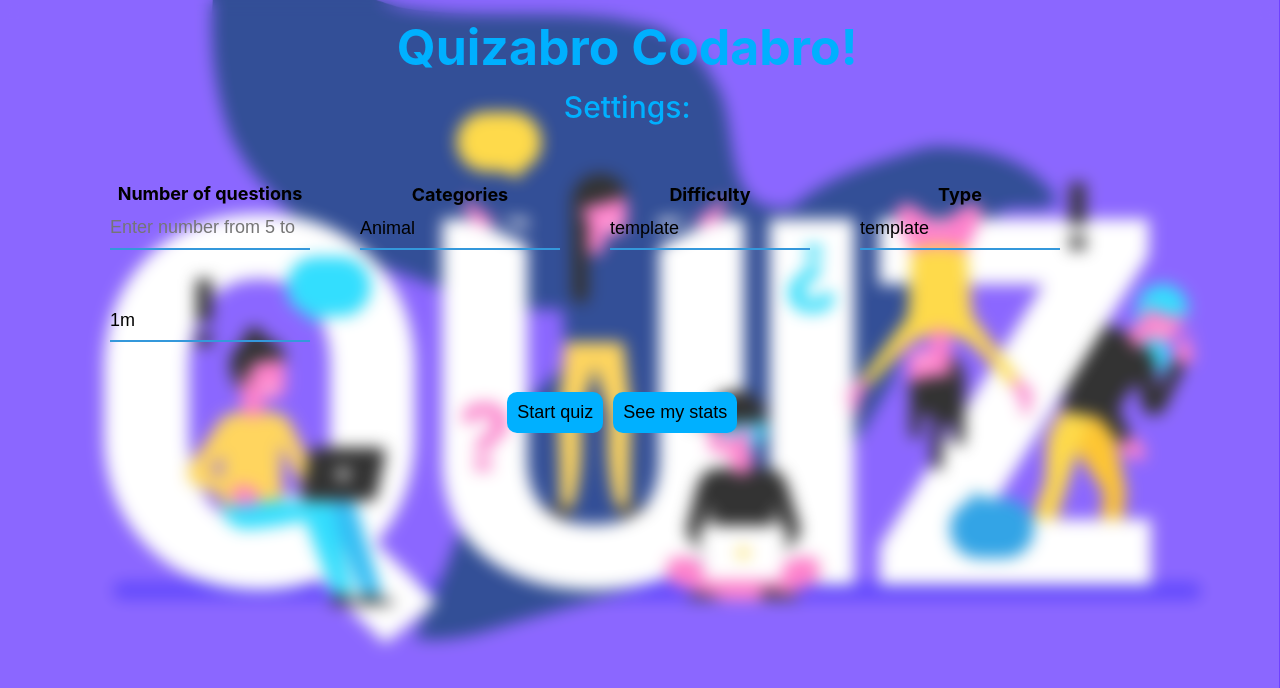
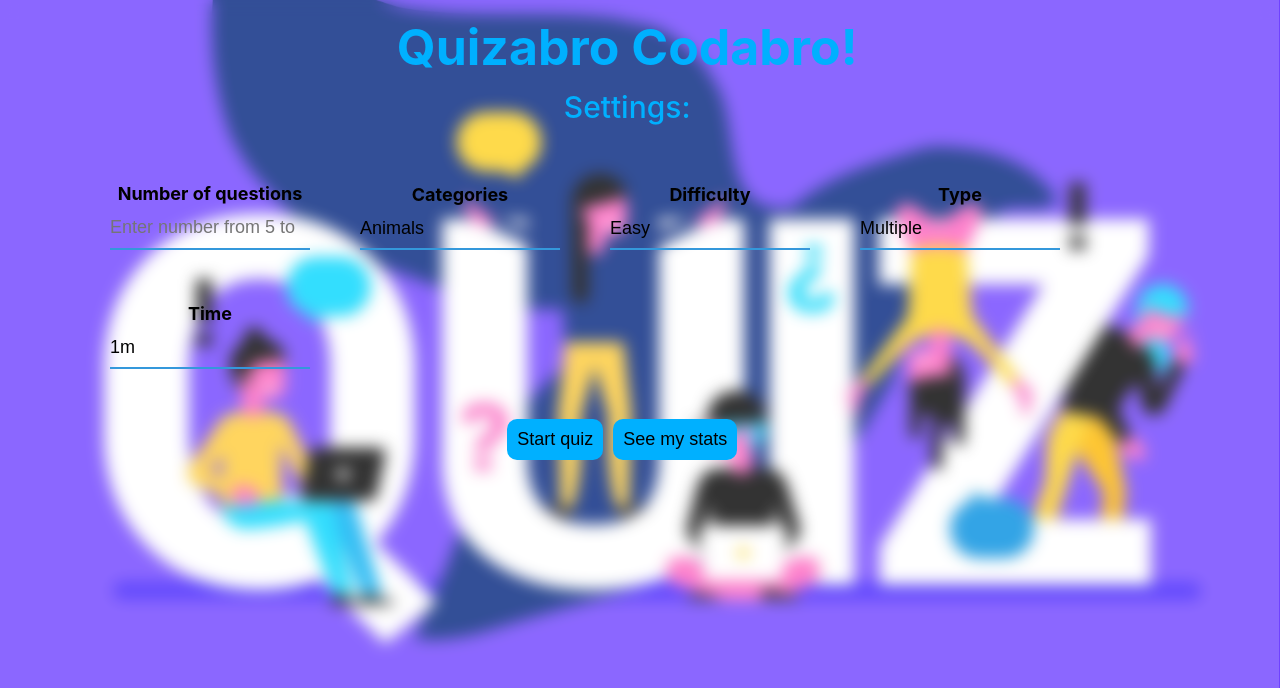
Before and after one commit to Derrsa/React__HomeWork, a React (Vite) app in the folder HomeWork_One/Quiz_Template/: page / in a window 1280 px wide. Shown: the top 688 px of the page. Built offline with nearby package versions, Linux system fonts and the light colour scheme.

Commit message:
add: change Context and add uuid got keys

```diff
--- a/HomeWork_One/Quiz_Template/package.json
+++ b/HomeWork_One/Quiz_Template/package.json
@@ -11,7 +11,8 @@
   },
   "dependencies": {
     "react": "^18.3.1",
-    "react-dom": "^18.3.1"
+    "react-dom": "^18.3.1",
+    "uuidv4": "^6.2.13"
   },
   "devDependencies": {
     "@types/react": "^18.3.3",
--- a/HomeWork_One/Quiz_Template/src/App.tsx
+++ b/HomeWork_One/Quiz_Template/src/App.tsx
@@ -5,18 +5,20 @@ import {Button} from "./components/buttons/Button.tsx";
 import SelectTime from "./components/inputs/SelectTime.tsx";
 import {useContext} from "react";
 import {SettingsContext} from "./components/Context.tsx";
+import {typeOptions} from "./mockData/data.ts";
+
 
 function App() {
-    const {category} = useContext(SettingsContext)
+    const {categoryOptions,difficultyOptions} = useContext(SettingsContext)
   return (
       <>
           <h1>Quizabro Codabro!</h1>
           <h2>Settings:</h2>
           <div className='main__wrapper'>
               <Input/>
-              <Select category={'Categories'} options={category}/>
-              <Select category={'Difficulty'}/>
-              <Select category={'Type'}/>
+              <Select category={'Categories'} options={categoryOptions}/>
+              <Select category={'Difficulty'} options={difficultyOptions}/>
+              <Select category={'Type'} options={typeOptions}/>
               <SelectTime/>
 
           </div>
--- a/HomeWork_One/Quiz_Template/src/components/Context.tsx
+++ b/HomeWork_One/Quiz_Template/src/components/Context.tsx
@@ -1,14 +1,14 @@
 import {createContext, useState} from "react";
+import {difficultyOptions,typeOptions,timeOptions,categoryOptions} from "../mockData/data.ts";
 
 export const SettingsContext = createContext({
 })
 
 export const SettingsProvider = ({children}) => {
-    const [category,setCategory] = useState(['Animal', 'Cars'])
-    const [time,setTime] = useState(['1m','2m','5m'])
+
 
     return(
-        <SettingsContext.Provider value = {{category,time}} >
+        <SettingsContext.Provider value = {{difficultyOptions,typeOptions,timeOptions,categoryOptions}} >
             {children}
         </SettingsContext.Provider>
     )
--- a/HomeWork_One/Quiz_Template/src/components/inputs/Select.tsx
+++ b/HomeWork_One/Quiz_Template/src/components/inputs/Select.tsx
@@ -1,14 +1,17 @@
 import './Select.css'
+import { v4 as uuidv4 } from 'uuid'
+
 function Select({category,options}) {
+    console.log(options)
     return(
         <>
             <div className='input-container'>
                 <label htmlFor="select" className="select-label">{category}</label>
                 <select name="select-setting" className="select">
                     {
-                        options? options.map((el,index)=>{
+                        options? options.map((el)=>{
                             return (
-                                <option key={index}>{el}</option>
+                                <option key={el.id}>{el.value}</option>
                             )
                         }) : <option value="">template</option>
                     }
--- a/HomeWork_One/Quiz_Template/src/components/inputs/SelectTime.tsx
+++ b/HomeWork_One/Quiz_Template/src/components/inputs/SelectTime.tsx
@@ -1,18 +1,20 @@
 import './Select.css'
 import {SettingsContext} from "../Context.tsx";
 import {useContext} from "react";
+import { v4 as uuidv4 } from 'uuid'
 
-function SelectTime({category}) {
-    const {time} = useContext(SettingsContext)
+function SelectTime() {
+    const {timeOptions} = useContext(SettingsContext)
+    console.log(timeOptions)
     return(
         <>
             <div className='input-container'>
-                <label htmlFor="select" className="select-label">{category}</label>
+                <label htmlFor="select" className="select-label">Time</label>
                 <select name="select-setting" className="select">
                     {
-                        time? time.map((el,index)=>{
+                        timeOptions ? timeOptions.map((el)=>{
                             return (
-                                <option key={index}>{el}</option>
+                                <option key={el.id}>{el.value}</option>
                             )
                         }) : <option value="">template</option>
                     }
--- /dev/null
+++ b/HomeWork_One/Quiz_Template/src/mockData/data.ts
@@ -0,0 +1,60 @@
+import { v4 as uuidv4 } from 'uuid'
+interface IData  {
+    id: string
+    name: string
+}
+
+export const categoryOptions = [
+    {
+        id: uuidv4(),
+        value: 'Animals'
+    },
+    {
+        id: uuidv4(),
+        value: 'Cars'
+    },
+    {
+        id: uuidv4(),
+        value: 'Games'
+    }
+]
+export const timeOptions = [
+    {
+        id: uuidv4(),
+        value: '1m'
+    },
+    {
+        id: uuidv4(),
+        value: '2m'
+    },
+    {
+        id: uuidv4(),
+        value: '5m'
+    }
+]
+
+export const difficultyOptions = [
+    {
+        id: uuidv4(),
+        value: 'Easy'
+    },
+    {
+        id: uuidv4(),
+        value: 'Medium'
+    },
+    {
+        id: uuidv4(),
+        value: 'Hard'
+    }
+]
+
+export const typeOptions = [
+    {
+        id: uuidv4(),
+        value: 'Multiple'
+    },
+    {
+        id: uuidv4(),
+        value: 'One answer'
+    },
+]
```
Also changed, not shown: 1 other file (tests, documents, lock files or other folders).
